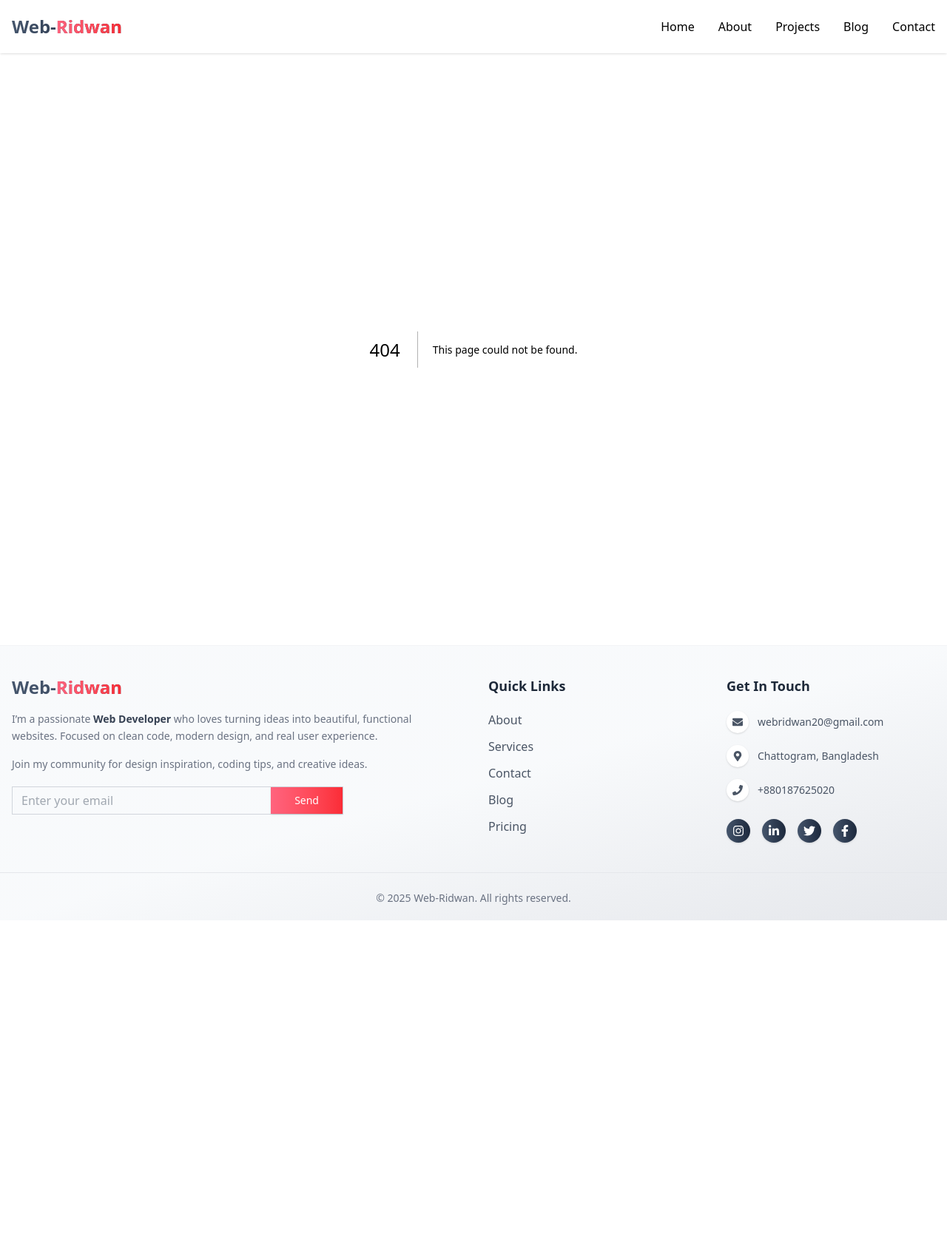
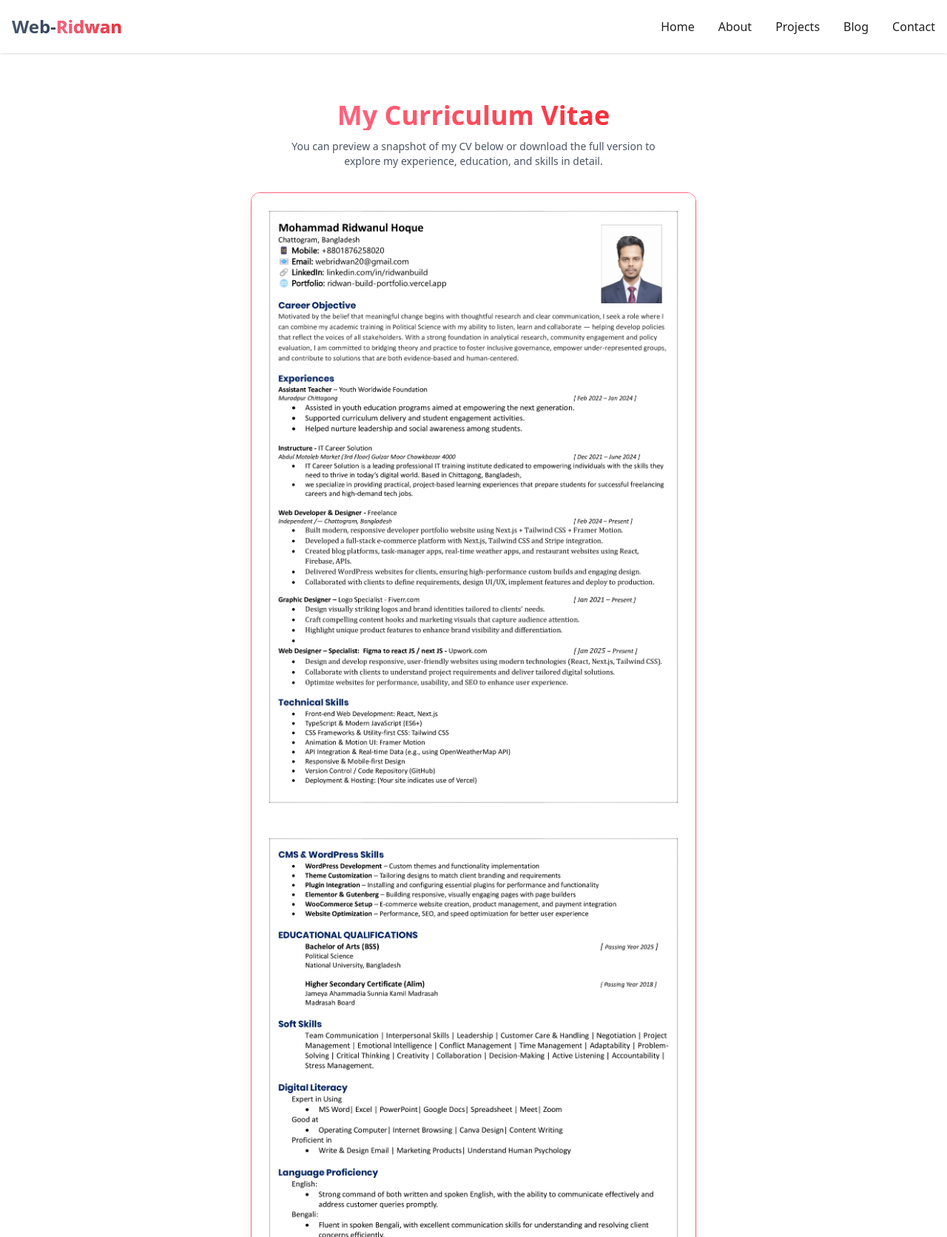
Before and after one commit to ridwanbuild/RidwanBuild-Portfolio, a Next.js app: page /cv in a window 1280 px wide. Before the commit this address had no page. Shown: the top 1672 px of the page at 74% size. Before the commit the page ends 1244 px from the top, so only its background shows below. Built offline with nearby package versions, Linux system fonts and the light colour scheme.

Commit message:
fix some problem

```diff
--- a/src/Components/HomeSection/Hero_Section.jsx
+++ b/src/Components/HomeSection/Hero_Section.jsx
@@ -4,6 +4,7 @@ import SplitText from "gsap/src/SplitText";
 import Image from "next/image";
 import Link from "next/link";
 import React from "react";
+import { FaGithub } from "react-icons/fa";
 
 export default function HeroSection() {
   return (
@@ -33,10 +34,6 @@ export default function HeroSection() {
             </h1>
 
 
-
-
-
-
             <p className="max-w-xl mx-auto lg:mx-0">
               I’m a frontend developer skilled in React, Next.js, TypeScript,
               and modern JavaScript frameworks — building fast, responsive web
@@ -47,18 +44,20 @@ export default function HeroSection() {
             {/* ✅ Buttons */}
             <div className="flex flex-wrap lg:justify-start gap-4 pt-5">
 
-              <a
-                href="#contact"
-                className="px-10 py-3 text-white bgRed font-semibold rounded-full transition"
+              <Link
+                href="/cv"
+                className="lg:px-10 px-5 py-3 text-white bgRed font-semibold rounded-full transition"
               >
-                Hire Me
-              </a>
+                Download CV
+              </Link>
 
               <Link
-                href="/projects"
-                className="px-6 py-3 font-semibold rounded-full bgBlack transition"
+                href="https://github.com/ridwanbuild"
+                className="lg:px-10 px-4 flex items-center gap-2 py-3 font-semibold rounded-full bgBlack transition"
               >
-                View Portfolio
+                <FaGithub size={20} />
+
+                GitHub
               </Link>
 
             </div>
--- a/src/app/about/page.jsx
+++ b/src/app/about/page.jsx
@@ -22,7 +22,6 @@ export default function AboutPage() {
         <div className="container  m-auto px-4 py-20 flex items-center justify-center">
 
           <div className="z-20 ">
-
 
 
               <h2 className="text-3xl font-bold text-center mb-10 textBlack">
--- /dev/null
+++ b/src/app/cv/page.jsx
@@ -0,0 +1,42 @@
+"use client";
+
+import React from "react";
+import Image from "next/image";
+import { FaDownload } from "react-icons/fa";
+
+export default function CvPage() {
+  return (
+    <div className="container mx-auto px-4 py-16 flex flex-col items-center text-center">
+      <h1 className="lg:text-4xl text-2xl font-bold textRed mb-3">
+        My Curriculum Vitae
+      </h1>
+
+      <p className="text-gray-600 text-sm max-w-lg  px-2 mb-8">
+        You can preview a snapshot of my CV below or download the full version
+        to explore my experience, education, and skills in detail.
+      </p>
+
+      {/* CV Preview Image */}
+      <div className="shadow-lg rounded-xl overflow-hidden border-rose-400 border mb-8">
+        <Image
+          src="/cv-image-01.webp" // 👈 place your image in /public/cv-demo.png
+          alt="CV Preview"
+          width={600}
+          height={800}
+          className="object-cover"
+        />
+
+        <Image
+          src="/cv-image-02.webp" // 👈 place your image in /public/cv-demo.png
+          alt="CV Preview"
+          width={600}
+          height={800}
+          className="object-cover"
+        />
+
+
+      </div>
+
+    </div>
+  );
+}
```
Also changed, not shown: public/cv-image-01.webp (added), public/cv-image-02.webp (added).
